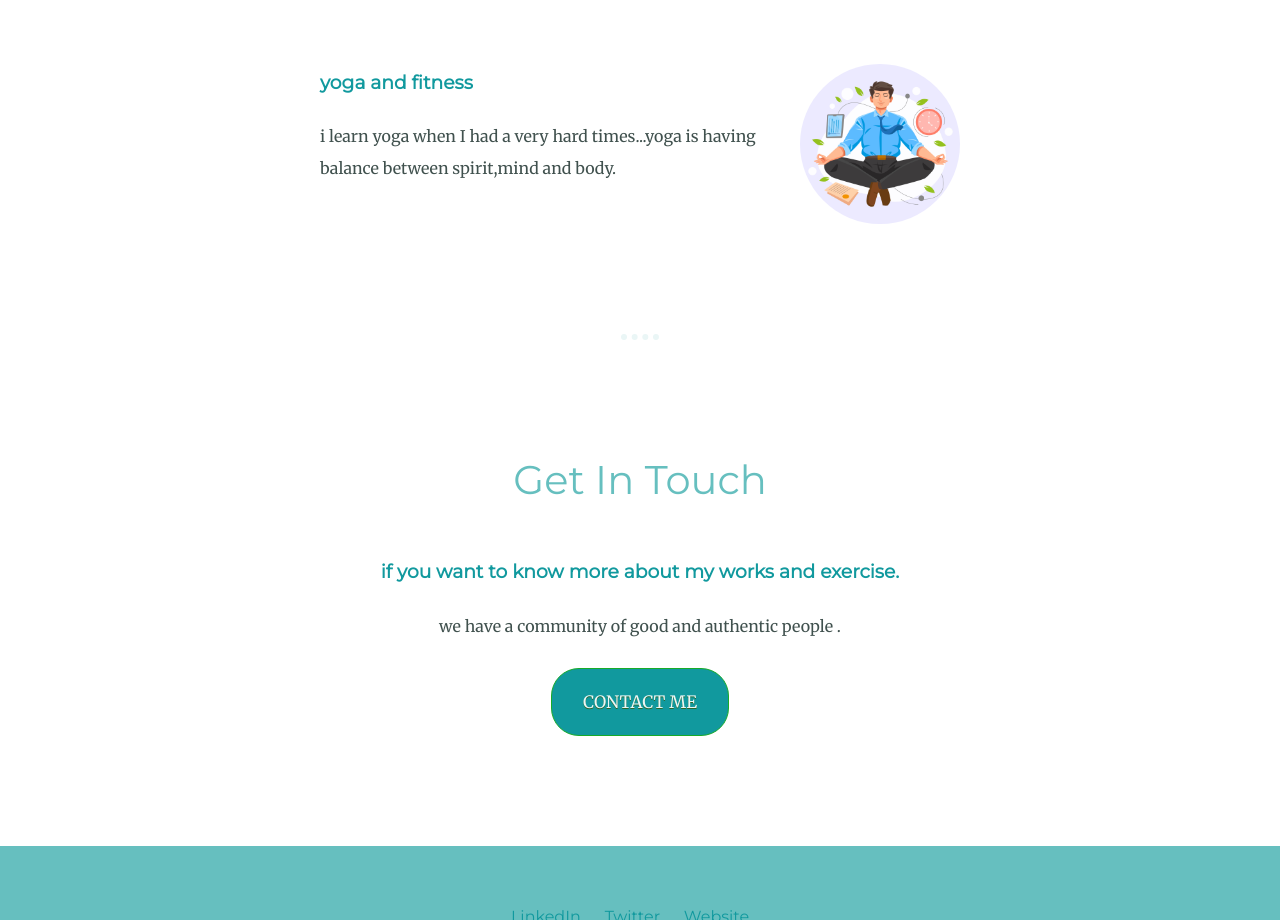
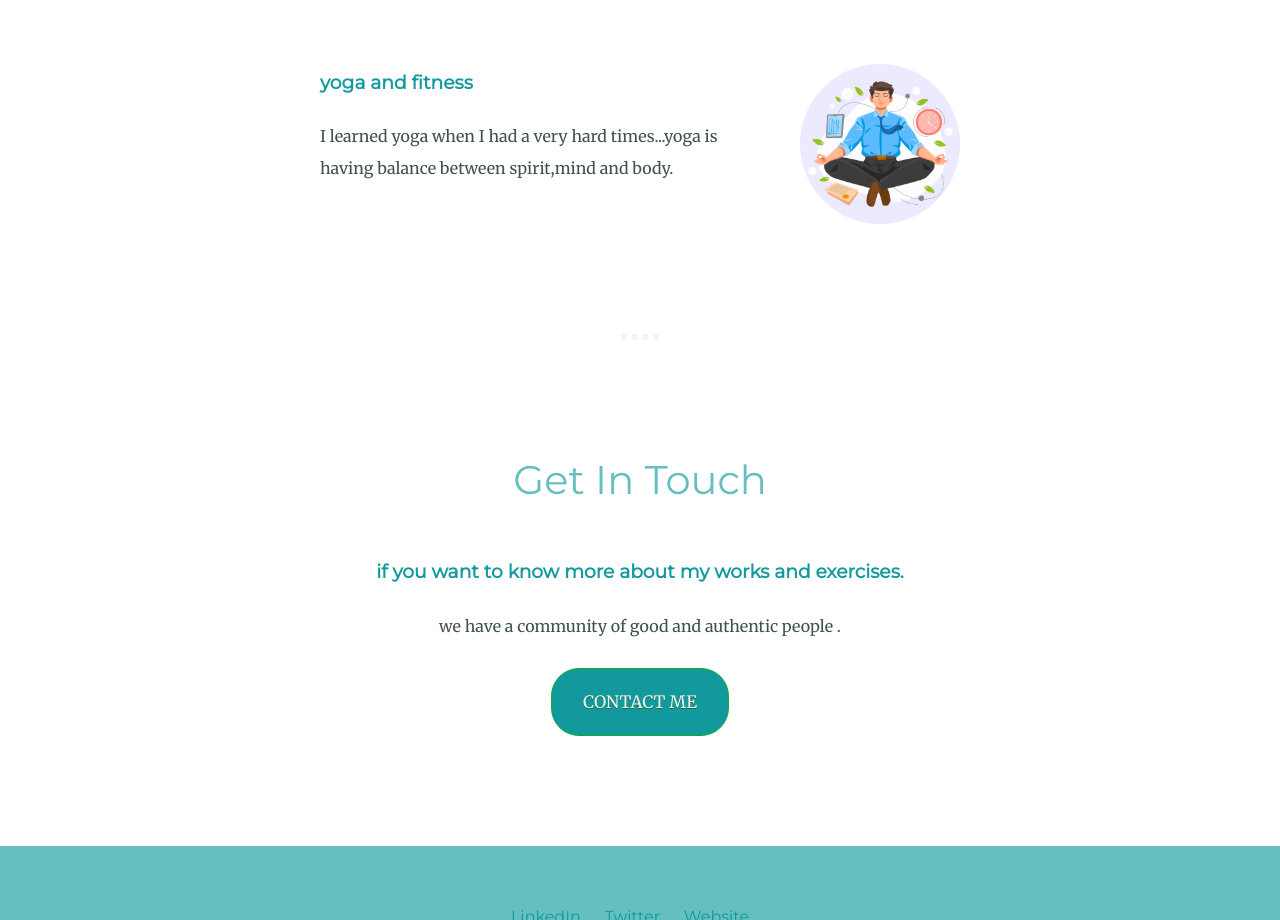
Before and after one commit to Mohammadihimself/cv, a plain HTML site: page index.html in a window 1280 px wide. Shown: the part 2100-3020 px from the top of the page. Drawn offline with Linux system fonts and the light colour scheme; a web font is replaced by a local one.

Commit message:
some header text changes

```diff
--- a/index.html
+++ b/index.html
@@ -42,13 +42,13 @@
     <div class="skill-row">
       <img class="yoga_pic" src="pic/yoga_pic.jpg" alt="">
       <h3>yoga and fitness</h3>
-      <p class="yoga_paragraph"> i learn yoga when I had a very hard times...yoga is having balance between spirit,mind and body.</p>
+      <p class="yoga_paragraph"> I learned yoga when I had a very hard times...yoga is having balance between spirit,mind and body.</p>
     </div>
   </div>
   <hr>
   <div class="contact-me">
     <h2>Get In Touch</h2>
-    <h3>if you want to know more about my works and exercise.</h3>
+    <h3>if you want to know more about my works and exercises.</h3>
     <p>we have a community of good and authentic people .</p>
     <a class="btn" href="mailto:a.mohammadi0598@gmail.com">CONTACT ME</a>
   </div>
```
